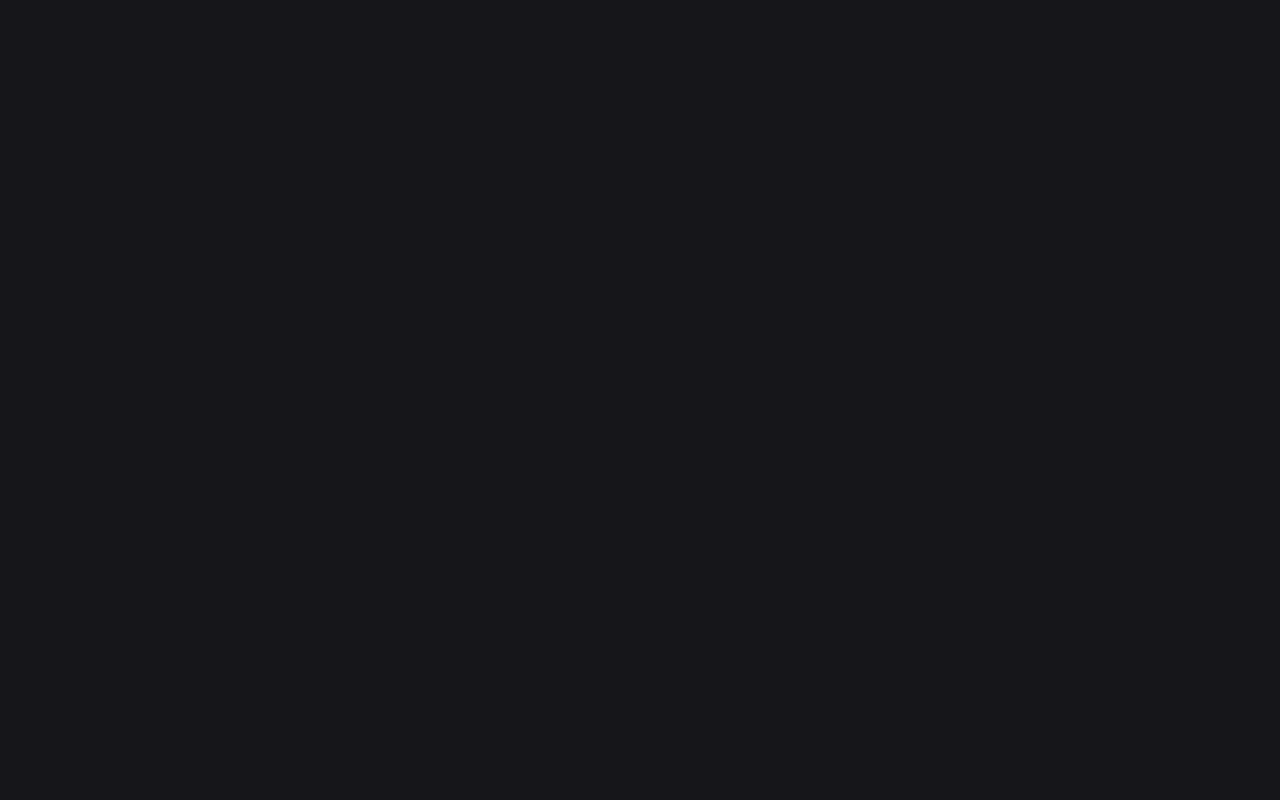
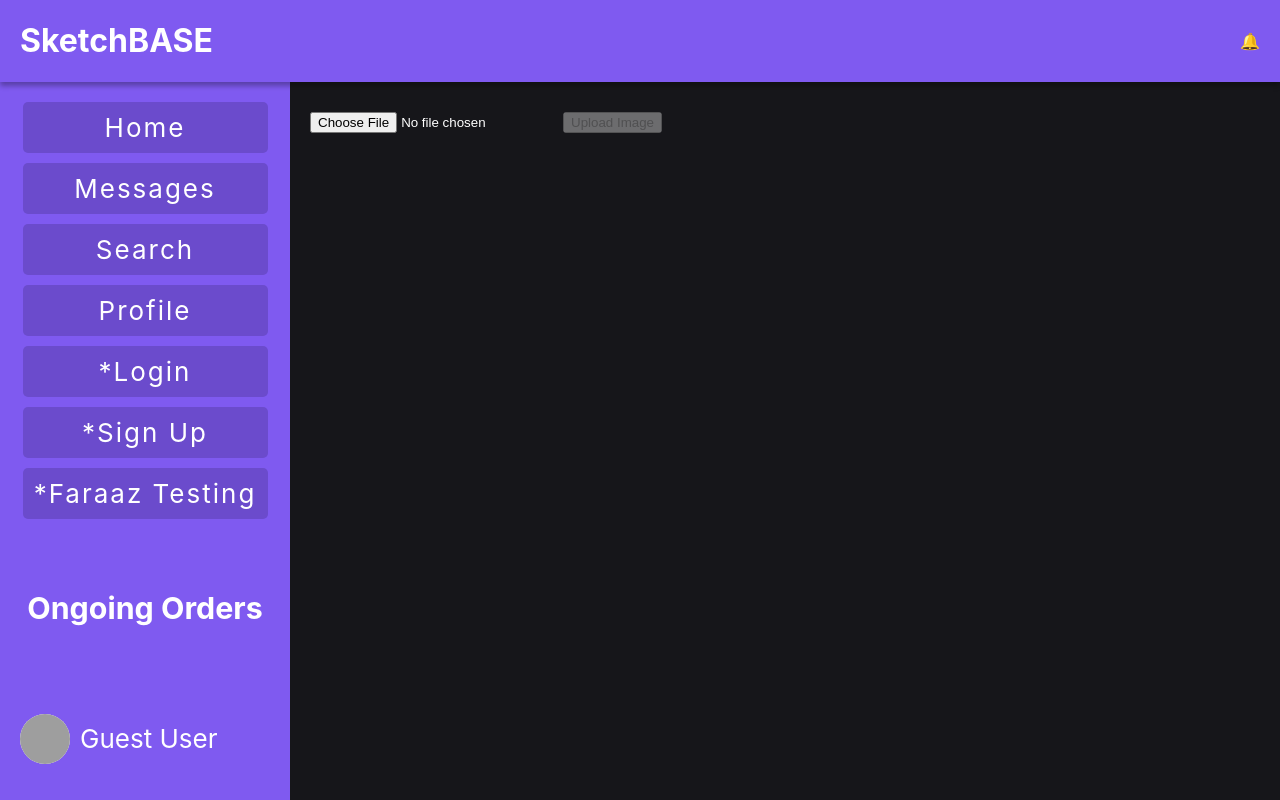
Before and after one commit to ZaarafA/SketchBASE-client, a React (Create React App) app: page /test in a window 1280 px wide. Before the commit this address had no page. Built offline with nearby package versions, Linux system fonts and the light colour scheme; no server answers; grey boxes are pictures that could not be loaded.

Commit message:
Testbench

```diff
--- a/src/App.js
+++ b/src/App.js
@@ -7,6 +7,7 @@ import Search from './Search';
 import Login from './Login';
 import Signup from './Signup';
 import Messages from './Messages';
+import TestBench from './TestBench';
 
 function App() {
   return (
@@ -18,7 +19,8 @@ function App() {
         <Route path="/login" element={<Login />} />
         <Route path="/signup" element={<Signup />} />
         <Route path="/messages" element={<Messages />} />
-      </Routes>
+        <Route path="/test" element={<TestBench />} />
+        </Routes>
     </Router>
   );
 }
--- a/src/Sidebar.js
+++ b/src/Sidebar.js
@@ -34,7 +34,8 @@ const Sidebar = () => {
                 {/* TEMP LINKS: FOR TESTING ONLY */}
                 <Link to="/login">*Login</Link>
                 <Link to="/signup">*Sign Up</Link>
-            </div>
+                <Link to="/test">*Faraaz Testing</Link>
+                </div>
             <div className="sidebar-section sidebar-middle">
                 <h3>Ongoing Orders</h3>
             </div>
--- /dev/null
+++ b/src/TestBench.js
@@ -0,0 +1,22 @@
+import React, { useEffect, useState } from "react";
+import Header from "./Header";
+import Sidebar from "./Sidebar";
+import ImageUploadButton from "./imageUploadButton";
+
+const TestBench = () => {
+
+
+    return (
+        <div className="container">
+          <Header />
+          <div className="main">
+            <Sidebar />
+            <div className="content">
+                <ImageUploadButton/>
+            </div>
+          </div>
+        </div>
+      );
+};
+
+export default TestBench;
```
